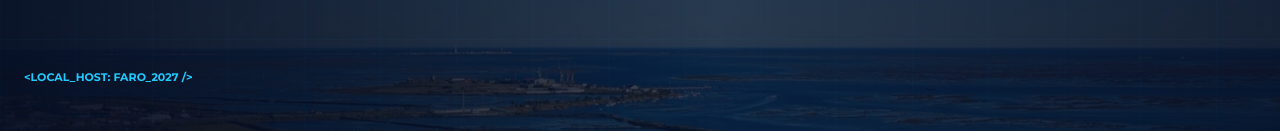
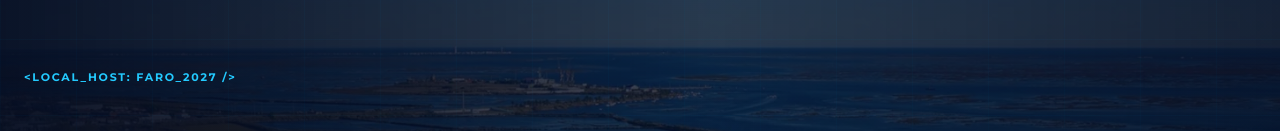
Before and after one commit to Dep-tech-coenei-faro-27/event-site, a React (Vite) app in the folder frontend/: page / in a window 1280 px wide. Shown: the part 177-308 px from the top of the page. Built offline with nearby package versions, Linux system fonts and the light colour scheme.

Commit message:
Changed trackin to tracking

```diff
--- a/frontend/src/components/EyeBrow.tsx
+++ b/frontend/src/components/EyeBrow.tsx
@@ -4,7 +4,7 @@ interface EyebrowProps {
 
 export default function Eyebrow({ text }: EyebrowProps) {
     return (
-        <p className="text-acento-forte font-montserrat font-bold text-[11px] leading-[1.4] trackin-[0.16em] uppercase mb-3.5 m-0">
+        <p className="text-acento-forte font-montserrat font-bold text-[11px] leading-[1.4] tracking-[0.16em] uppercase mb-3.5 m-0">
             &lt;{text} /&gt;
         </p>
     );
```
